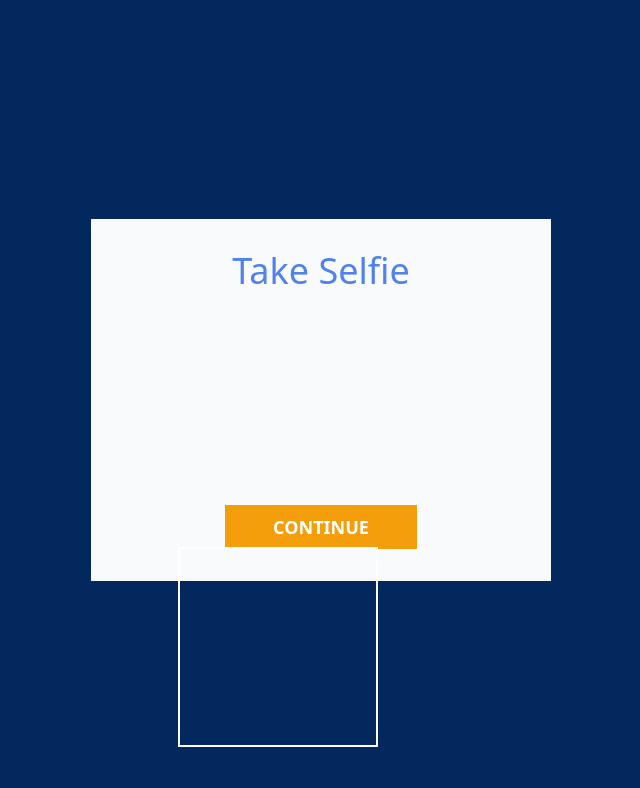
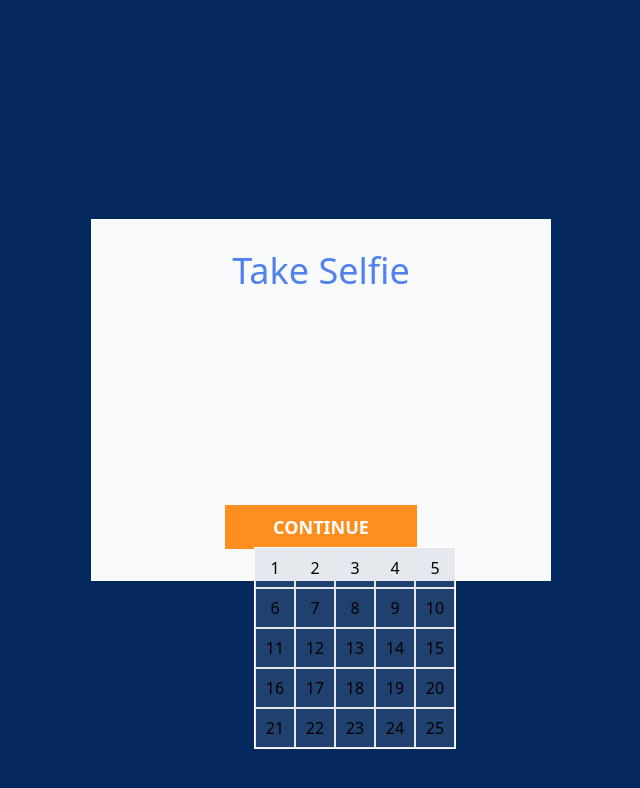
Before and after one commit to labibahmed10/captcha-test, a React (Vite) app: page / in a window 1280 px wide. Both pictures are taken after a click on the button "CONTINUE". Shown: the top 788 px of the page, without its empty margins (319-959 px from the left). Built offline with nearby package versions, Linux system fonts and the light colour scheme; no server answers.

Commit message:
feat: image captured and square box creted for random watermark boxs

```diff
--- a/src/App.tsx
+++ b/src/App.tsx
@@ -1,4 +1,4 @@
-import { useCallback, useEffect, useRef, useState } from "react";
+import { useEffect, useRef, useState } from "react";
 import Webcam from "react-webcam";
 
 // default properties for further use [webcam height, width, captcha box size]
@@ -11,6 +11,14 @@ interface ISquareShapePosition {
   y: number;
 }
 
+interface ICaptchaSquareBox {
+  position: number;
+  isClicked: boolean;
+  hasWaterMark: boolean;
+  width: number;
+  height: number;
+}
+
 function App() {
   const webcamRef = useRef<Webcam>(null);
   const intervalRef = useRef<number | undefined>();
@@ -20,14 +28,7 @@ function App() {
     y: 0,
   });
 
-  console.log(imgSrc);
-
-  const capture = useCallback(() => {
-    if (webcamRef.current) {
-      const imageSrc = webcamRef.current.getScreenshot();
-      setImageSrc(imageSrc);
-    }
-  }, [webcamRef]);
+  const [allCaptchaSquareBoxs, setAllCaptchaSquareBoxs] = useState<ICaptchaSquareBox[] | undefined>();
 
   useEffect(() => {
     intervalRef.current = setInterval(() => {
@@ -40,6 +41,30 @@ function App() {
     return () => clearInterval(intervalRef.current);
   }, []);
 
+  const handlePreValidationImgPosition = () => {
+    if (webcamRef.current) {
+      const imageSrc = webcamRef.current.getScreenshot();
+      setImageSrc(imageSrc);
+    }
+    clearInterval(intervalRef.current);
+
+    const captchaMiniBoxs = [];
+    const rows = 5;
+    const cols = 5;
+
+    for (let i = 0; i < rows * cols; i++) {
+      captchaMiniBoxs[i] = {
+        position: i + 1,
+        isClicked: false,
+        hasWaterMark: false,
+        width: CaptchaSquareBoxSize / rows,
+        height: CaptchaSquareBoxSize / cols,
+      };
+    }
+
+    setAllCaptchaSquareBoxs(captchaMiniBoxs);
+  };
+
   return (
     <>
       <section className="flex items-center justify-center h-screen bg-[#03285D]">
@@ -47,18 +72,19 @@ function App() {
           <h1 className="text-4xl text-blue-600/80">Take Selfie</h1>
 
           <div className="relative mx-auto">
+            {imgSrc ? (
+              <img src={imgSrc ? imgSrc : ""} alt="" />
+            ) : (
               <Webcam
                 audio={false}
                 disablePictureInPicture={true}
-              minScreenshotHeight={320}
-              minScreenshotWidth={320}
                 screenshotFormat="image/jpeg"
-              videoConstraints={{
-                facingMode: "user",
-              }}
+                videoConstraints={{ facingMode: "user" }}
                 ref={webcamRef}
               />
+            )}
 
+            {webcamRef.current && !allCaptchaSquareBoxs && (
               <div
                 className="absolute border-2 border-white"
                 style={{
@@ -67,10 +93,38 @@ function App() {
                   width: `${CaptchaSquareBoxSize}px`,
                   height: `${CaptchaSquareBoxSize}px`,
                 }}
-            ></div>
+              />
+            )}
+
+            {allCaptchaSquareBoxs && (
+              <div
+                className="absolute border border-white flex flex-wrap box-content"
+                style={{
+                  top: `${squareShapePosition.y}px`,
+                  left: `${squareShapePosition.x}px`,
+                  width: `${CaptchaSquareBoxSize}px`,
+                  height: `${CaptchaSquareBoxSize}px`,
+                }}
+              >
+                {allCaptchaSquareBoxs?.map((box) => {
+                  return (
+                    <div
+                      className="p-0 m-0 border-[0.3px] bg-slate-400/20 z-10 flex items-center justify-center"
+                      key={box?.position}
+                      style={{
+                        width: `${box?.width}px`,
+                        height: `${box?.height}px`,
+                      }}
+                    >
+                      {box.position}
+                    </div>
+                  );
+                })}
+              </div>
+            )}
           </div>
 
-          <button onClick={capture} className="bg-amber-500 px-12 py-2 text-lg font-semibold text-white uppercase leading-2">
+          <button onClick={handlePreValidationImgPosition} className="bg-[#FF8E20] px-12 py-2 text-lg font-semibold text-white uppercase leading-2">
             Continue
           </button>
         </div>
```
Lines whose indentation alone changed are shown as unchanged.
